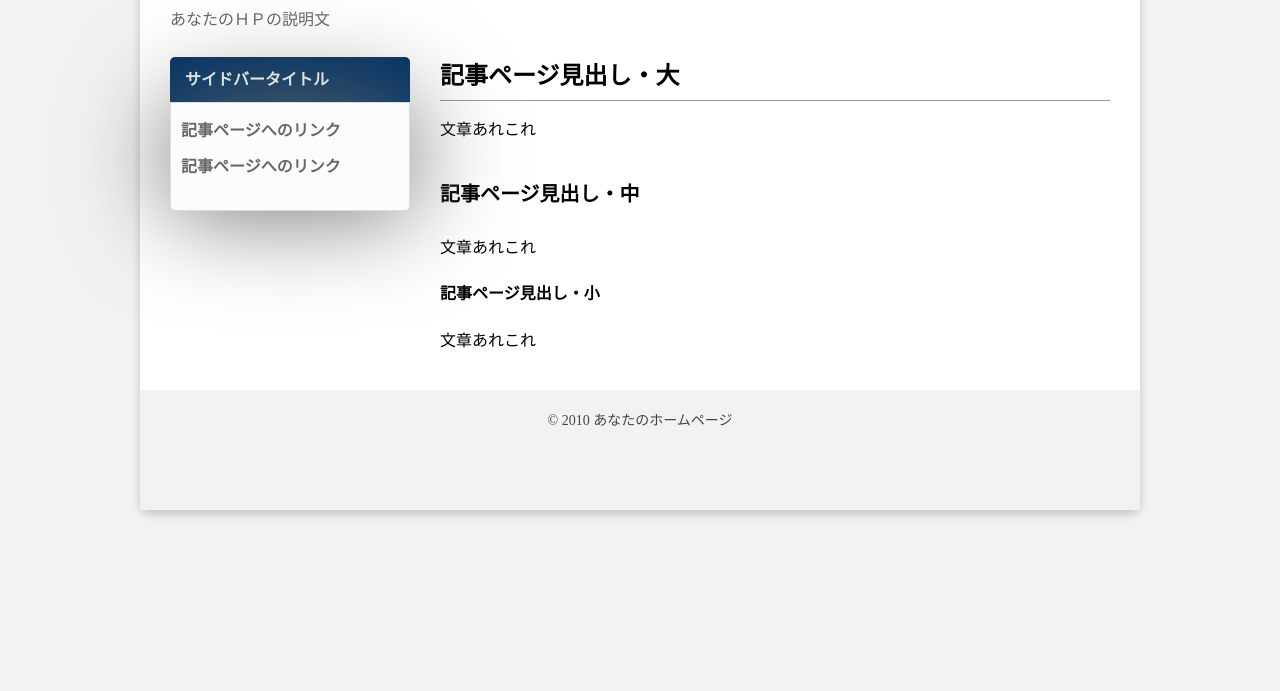
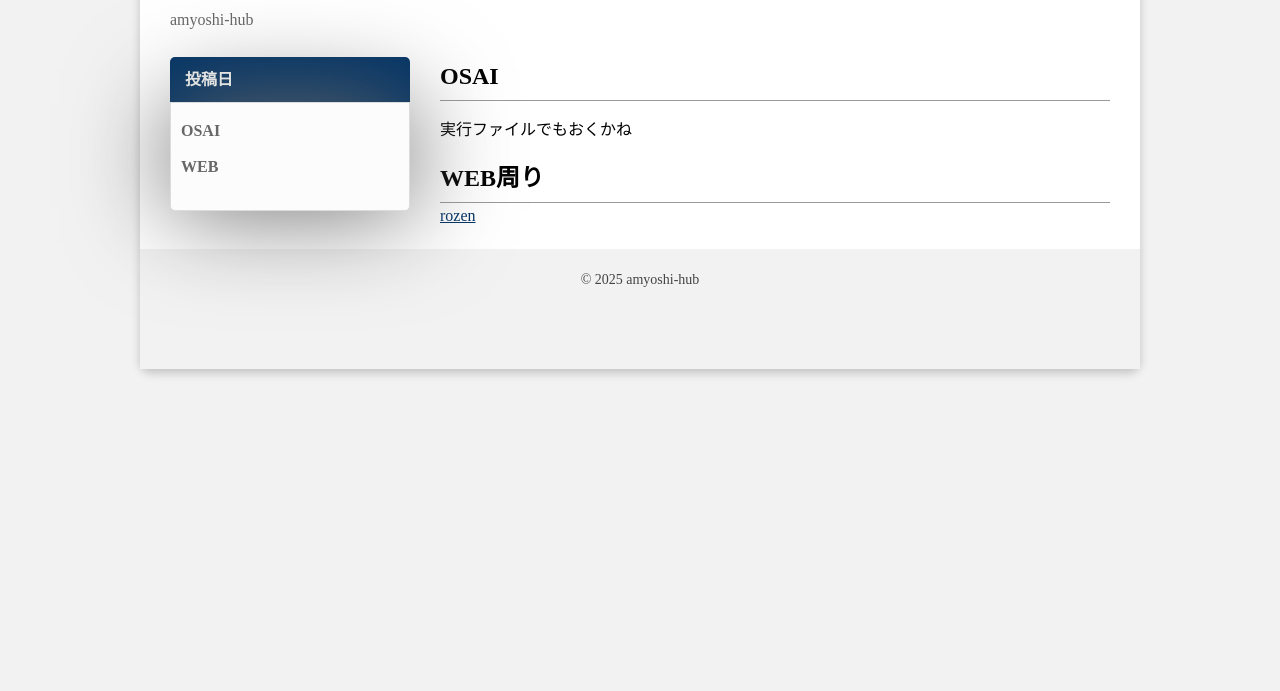
Before and after one commit to amyoshi-hub/amyoshi-hub-github.io, a plain HTML site: page index.html in a window 1280 px wide. Shown: the part 109-800 px from the top of the page. Drawn offline with Linux system fonts and the light colour scheme.

Commit message:
update index

```diff
--- a/index.html
+++ b/index.html
@@ -2,7 +2,7 @@
 <html lang="ja">
 <head>
 <meta charset="UTF-8">
-<title>あなたのＨＰタイトル</title>
+<title>amyoshi-hub</title>
 <meta name="description" content="ページの説明">
 <meta name="keywords" content="ページのキーワードA,B,C">
 <meta name="viewport" content="width=device-width, initial-scale=1">
@@ -12,30 +12,28 @@
 <div id="outer">
 <header>
 <div id="header-inner">
-<h1>あなたのＨＰタイトル</h1>
-<p class="description">あなたのＨＰの説明文</p>
+<h1>amyoshi-hub</h1>
+<p class="description">amyoshi-hub</p>
 </div>
 </header>
 <div id="content">
-<div class="inner"><h2>記事ページ見出し・大</h2>
-<p>文章あれこれ</p>
-<h3>記事ページ見出し・中</h3>
-<p>文章あれこれ</p>
-<h4>記事ページ見出し・小</h4>
-<p>文章あれこれ</p>
+<div class="inner"><h2>OSAI</h2>
+<p>実行ファイルでもおくかね</p>
+<h2>WEB周り</h2>
+<a href="rozen/index.html">rozen</a>
 </div>
 </div>
 <aside>
 <div id="side-inner">
-<div class="side-title">サイドバータイトル</div>
+<div class="side-title">投稿日</div>
 <div class="side">
 <ul>
-<li>記事ページへのリンク</li>
-<li>記事ページへのリンク</li>
+<li>OSAI</li>
+<li>WEB</li>
 </ul>
 </div>
 </div>
 </aside>
-<footer>© 2010 あなたのホームページ</footer>
+<footer>© 2025 amyoshi-hub</footer>
 </div></body>
 </html>
```
